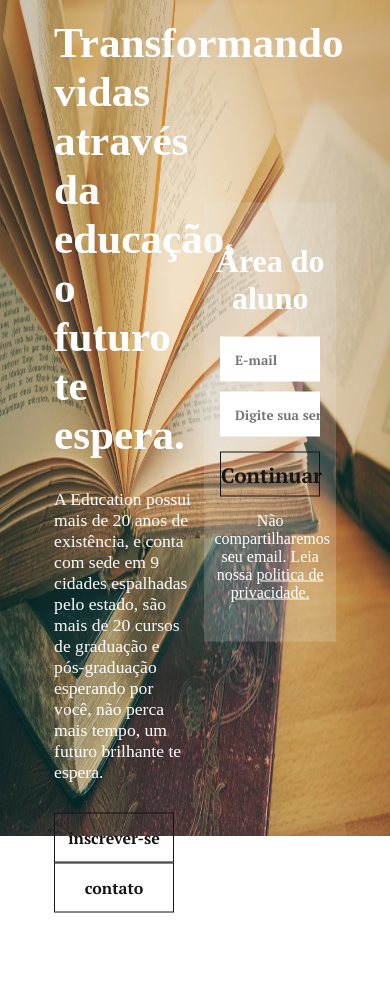
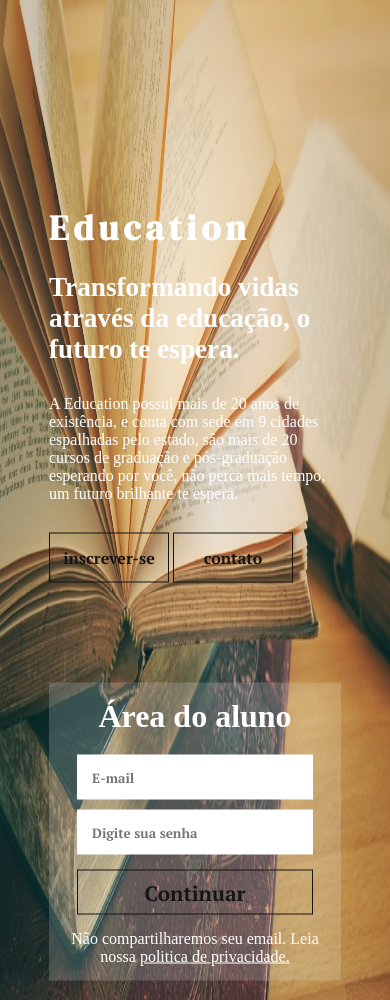
Before and after one commit to bunhakgabriel/Projeto-FormularioUniversidade, a plain HTML site: page index.html in a window 390 px wide. Before the commit the page ends 923 px from the top, so only its background shows below. Drawn offline with Linux system fonts and the light colour scheme.

Commit message:
responsivo versao 1

```diff
--- a/estilo.css
+++ b/estilo.css
@@ -31,10 +31,12 @@ div#conteudo{
     justify-content: space-around;
     align-items: center;
     color: white;
+    border: 0px solid red;
 }
 
 section#textos{
     width: 48%;
+    border: 0px solid red;
 }
 
 section#textos h3{
@@ -75,6 +77,7 @@ section#formulario{
     height: 95%;
     padding: 40px 10px;
     background-color: rgba(230,230,230, 0.2);
+    border: 0px solid red;
 }
 
 section#formulario h1{
@@ -123,3 +126,85 @@ section#formulario p a{
     color: white;
     text-decoration: underline;
 }
+
+/* Responsivo */
+
+@media (min-width: 800px) and (max-width: 1000px){
+
+    section#textos h3{
+        font-size: 2.4em;
+    }
+
+    section#textos h1{
+        font-size: 2em;
+    }
+
+    section#textos p{
+        font-size: 0.9em;
+    }
+
+    section#formulario{
+        padding: 5px 15px;
+    }
+
+    section#formulario h1{
+        font-size: 1.8em;
+        margin-bottom: 10px;
+    }
+
+    section#formulario p{
+        font-size: 0.8em;
+    }
+}
+
+@media (min-width: 300px) and (max-width:799px){
+
+    div#conteudo{
+        display: block;
+        padding-top: 100px;
+    }
+
+    section#textos{
+        width: 90%;
+        margin: 250px auto 100px auto;
+    }
+
+    section#formulario{
+        width: 90%;
+        padding: 15px;
+    }
+
+    section#plano-de-fundo img{
+        width: 100%;
+        height: 100%;
+    }
+
+    div#container{
+        background-image: url('img/plano-de-fundo01.jpg');
+        height: 1000px;
+    }
+}
+
+@media (min-width: 300px) and (max-width: 549px){
+
+    section#textos{
+        width: 100%;
+    }
+
+    section#textos h3{
+        font-size: 2.2em;
+        letter-spacing: 5px;
+    }
+
+    section#textos h1{
+        font-size: 1.7em;
+    }
+
+    section#textos p{
+        font-size: 1em;
+    }
+
+    section#formulario{
+        width: 100%;
+    }
+}
```
Also changed, not shown: img/plano-de-fundo01.jpg (added).
